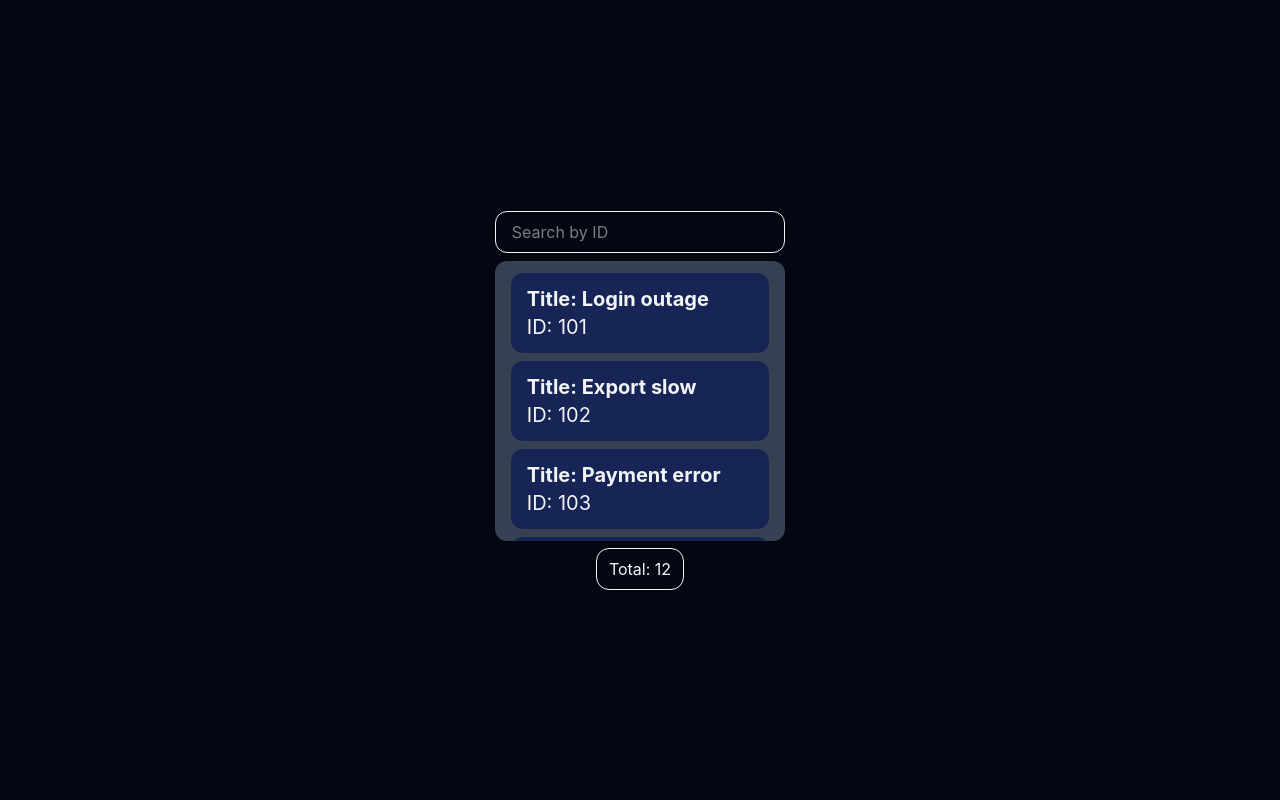
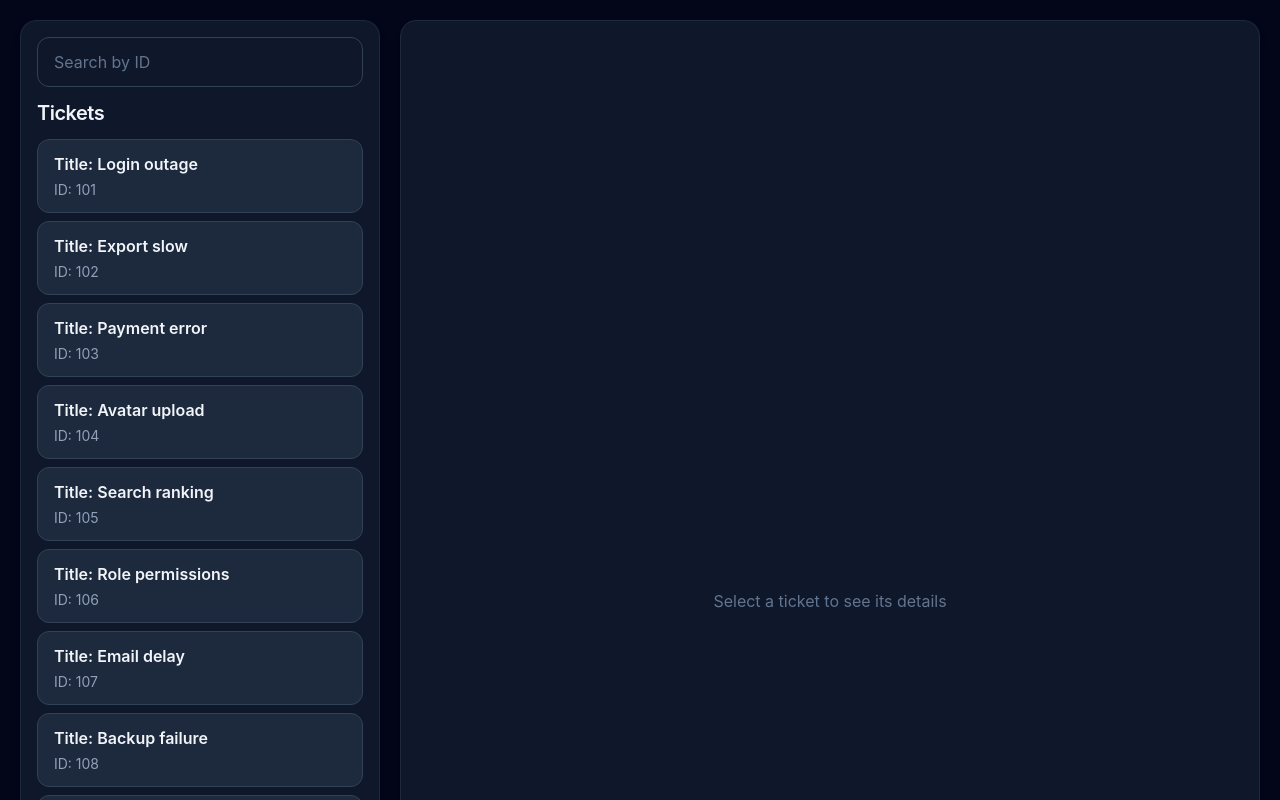
Before and after one commit to Dannio258/release-decision-system, a React (Vite) app: page / in a window 1280 px wide. Shown: the top 800 px of the page. Built offline with nearby package versions, Linux system fonts and the light colour scheme.

Commit message:
Added detailed ticket and styling

```diff
--- a/src/components/Button.tsx
+++ b/src/components/Button.tsx
@@ -5,7 +5,7 @@ type ButtonProps = ButtonHTMLAttributes<HTMLButtonElement>;
 function Button({ className, children, ...props }: ButtonProps) {
   return (
     <button
-      className={`${className} cursor-pointer rounded-xl bg-amber-600 px-4 py-2`}
+      className={`${className} cursor-pointer rounded-xl bg-blue-600 px-4 py-2 font-medium text-white transition hover:bg-blue-500`}
       {...props}
     >
       {children}
--- /dev/null
+++ b/src/components/DetailedTicket.tsx
@@ -0,0 +1,72 @@
+import type { Ticket } from "../../data/tickets";
+
+type TicketProps = {
+  ticket: Ticket;
+};
+
+function DetailedTicketCard({ ticket }: TicketProps) {
+  return (
+    <div className="grid grid-cols-2 gap-4 rounded-2xl border border-slate-800 bg-slate-900 p-6 text-left shadow-lg lg:p-8">
+      <p className="rounded-xl bg-slate-800 p-4 font-medium text-slate-300">
+        ID: <span className="font-semibold text-slate-100">{ticket.id}</span>
+      </p>
+
+      <p className="rounded-xl bg-slate-800 p-4 font-medium text-slate-300">
+        Title:{" "}
+        <span className="font-semibold text-slate-100">{ticket.title}</span>
+      </p>
+
+      <p className="rounded-xl bg-slate-800 p-4 font-medium text-slate-300">
+        {ticket.owner ? (
+          <>
+            Owner:{" "}
+            <span className="font-semibold text-slate-100">{ticket.owner}</span>
+          </>
+        ) : (
+          <span className="font-semibold text-slate-500">No Owner</span>
+        )}
+      </p>
+
+      <p
+        className={`rounded-xl bg-slate-800 p-4 font-semibold ${
+          ticket.blocked ? "text-red-400" : "text-emerald-400"
+        }`}
+      >
+        {ticket.blocked ? `Blocked: True` : `Blocked: False`}
+      </p>
+
+      <p
+        className={`rounded-xl bg-slate-800 p-4 font-semibold ${
+          ticket.customerVip ? "text-amber-400" : "text-slate-300"
+        }`}
+      >
+        {ticket.customerVip ? `VIP Customer` : `Standard Customer`}
+      </p>
+
+      <p className="rounded-xl bg-slate-800 p-4 font-medium text-slate-300">
+        Remaining Hours:{" "}
+        <span className="font-semibold text-slate-100">
+          {ticket.remainingHours}
+        </span>
+      </p>
+
+      <p className="rounded-xl bg-slate-800 p-4 font-semibold text-blue-400">
+        Status: {ticket.status.toUpperCase()}
+      </p>
+
+      <p
+        className={`rounded-xl bg-slate-800 p-4 font-semibold ${
+          ticket.severity >= 5
+            ? "text-red-400"
+            : ticket.severity >= 3
+              ? "text-amber-400"
+              : "text-emerald-400"
+        }`}
+      >
+        Severity: {ticket.severity}
+      </p>
+    </div>
+  );
+}
+
+export default DetailedTicketCard;
--- a/src/components/SearchBar.tsx
+++ b/src/components/SearchBar.tsx
@@ -7,7 +7,7 @@ function SearchBar({ className, ...props }: SeachBarProps) {
     <>
       <input
         type="text"
-        className={`${className} rounded-xl border px-4 py-2 outline-none`}
+        className={`${className} rounded-xl border border-slate-700 bg-slate-900 px-4 py-3 text-slate-100 transition outline-none placeholder:text-slate-500 focus:border-blue-500`}
         {...props}
         placeholder="Search by ID"
       />
--- a/src/components/Ticket.tsx
+++ b/src/components/Ticket.tsx
@@ -2,13 +2,17 @@ import type { Ticket } from "../../data/tickets";
 
 type TicketProps = {
   ticket: Ticket;
+  onClick: () => void;
 };
 
-function TicketCard({ ticket }: TicketProps) {
+function TicketCard({ ticket, onClick }: TicketProps) {
   return (
-    <div className="cursor-pointer rounded-xl bg-blue-950 px-4 py-3 text-xl">
-      <h2 className="font-bold">Title: {ticket.title}</h2>
-      <p>ID: {ticket.id}</p>
+    <div
+      onClick={onClick}
+      className="cursor-pointer rounded-xl border border-slate-700 bg-slate-800 px-4 py-3 text-left transition hover:border-slate-600 hover:bg-slate-700"
+    >
+      <h2 className="font-semibold text-slate-100">Title: {ticket.title}</h2>
+      <p className="mt-1 text-sm text-slate-400">ID: {ticket.id}</p>
     </div>
   );
 }
--- a/src/index.css
+++ b/src/index.css
@@ -1 +1,4 @@
 @import "tailwindcss";
+*{
+    scrollbar-width: none;
+}
--- a/src/pages/App.tsx
+++ b/src/pages/App.tsx
@@ -1,36 +1,67 @@
-import tickets from "../../data/tickets";
+import tickets, { type Ticket } from "../../data/tickets";
 import SearchBar from "../components/SearchBar";
 import TicketCard from "../components/Ticket";
 import { useState } from "react";
+import DetailedTicketCard from "../components/DetailedTicket";
 
 function App() {
   const [inputValue, setInputValue] = useState("");
+  const [selectedTicket, setSelectedTicket] = useState<Ticket | null>(null);
+
   const filteredTickets =
     inputValue.trim() === ""
       ? tickets
       : tickets.filter((ticket) => ticket.id === Number(inputValue));
 
   return (
-    <div className="grid h-dvh w-full place-content-center gap-2 bg-gray-950 text-gray-100">
+    <div className="grid min-h-dvh w-full grid-cols-1 gap-5 bg-slate-950 p-5 text-slate-100 lg:grid-cols-[360px_1fr]">
+      <div className="flex min-h-0 flex-col gap-3 rounded-2xl border border-slate-800 bg-slate-900 p-4 shadow-lg">
         <SearchBar
           value={inputValue}
           onChange={(e) => setInputValue(e.target.value)}
         />
-      <div className="flex max-w-80 flex-col gap-2">
-        <div className="flex h-70 scrollbar-none flex-col gap-2 overflow-y-auto rounded-xl bg-gray-700 px-4 py-3">
+
+        <div className="flex min-h-0 flex-1 flex-col gap-3">
+          <h1 className="text-left text-xl font-semibold tracking-tight">
+            Tickets
+          </h1>
+
+          <div className="flex flex-1 flex-col gap-2 overflow-y-auto rounded-xl">
             {filteredTickets.length > 0 ? (
               filteredTickets.map((ticket) => (
-              <TicketCard key={ticket.id} ticket={ticket} />
+                <TicketCard
+                  key={ticket.id}
+                  ticket={ticket}
+                  onClick={() => {
+                    setSelectedTicket((current) =>
+                      current?.id === ticket.id ? null : ticket,
+                    );
+                    setInputValue("");
+
+                  }}
+                />
               ))
             ) : (
-            <div className="rounded-xl bg-blue-950 px-4 py-3 text-xl">
+              <div className="rounded-xl border border-slate-700 bg-slate-800 px-4 py-3 text-center text-slate-400">
                 <p>Nothing was found</p>
               </div>
             )}
           </div>
-        <p className=" mx-auto w-fit rounded-xl px-3 py-2 outline-1">
+
+          <p className="w-fit rounded-lg border border-slate-700 bg-slate-800 px-3 py-2 text-sm text-slate-400">
             Total: {filteredTickets.length}
           </p>
+        </div>
+      </div>
+
+      <div className="rounded-2xl border border-slate-800 bg-slate-900 p-4 shadow-lg lg:p-6">
+        {selectedTicket ? (
+          <DetailedTicketCard ticket={selectedTicket} />
+        ) : (
+          <p className="grid h-full min-h-64 place-items-center text-slate-500">
+            Select a ticket to see its details
+          </p>
+        )}
       </div>
     </div>
   );
```
Lines whose indentation alone changed are shown as unchanged.
